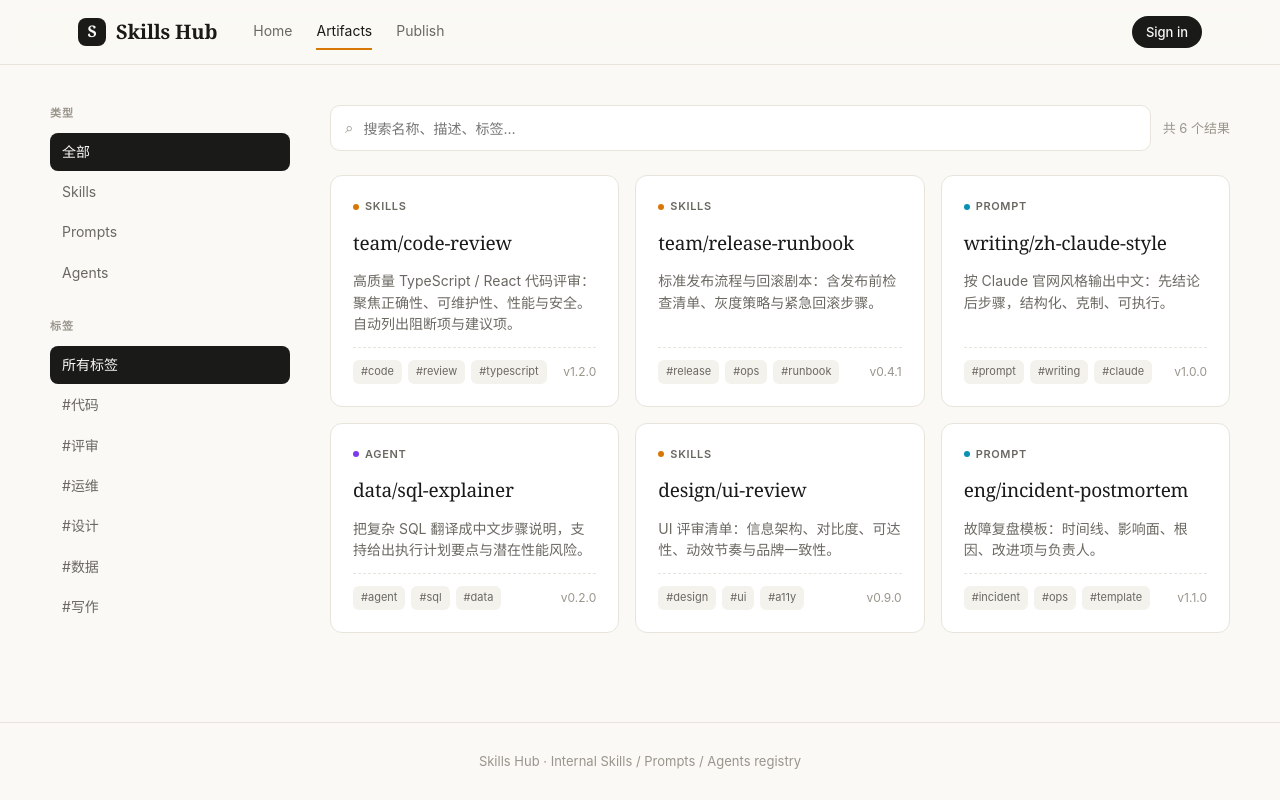
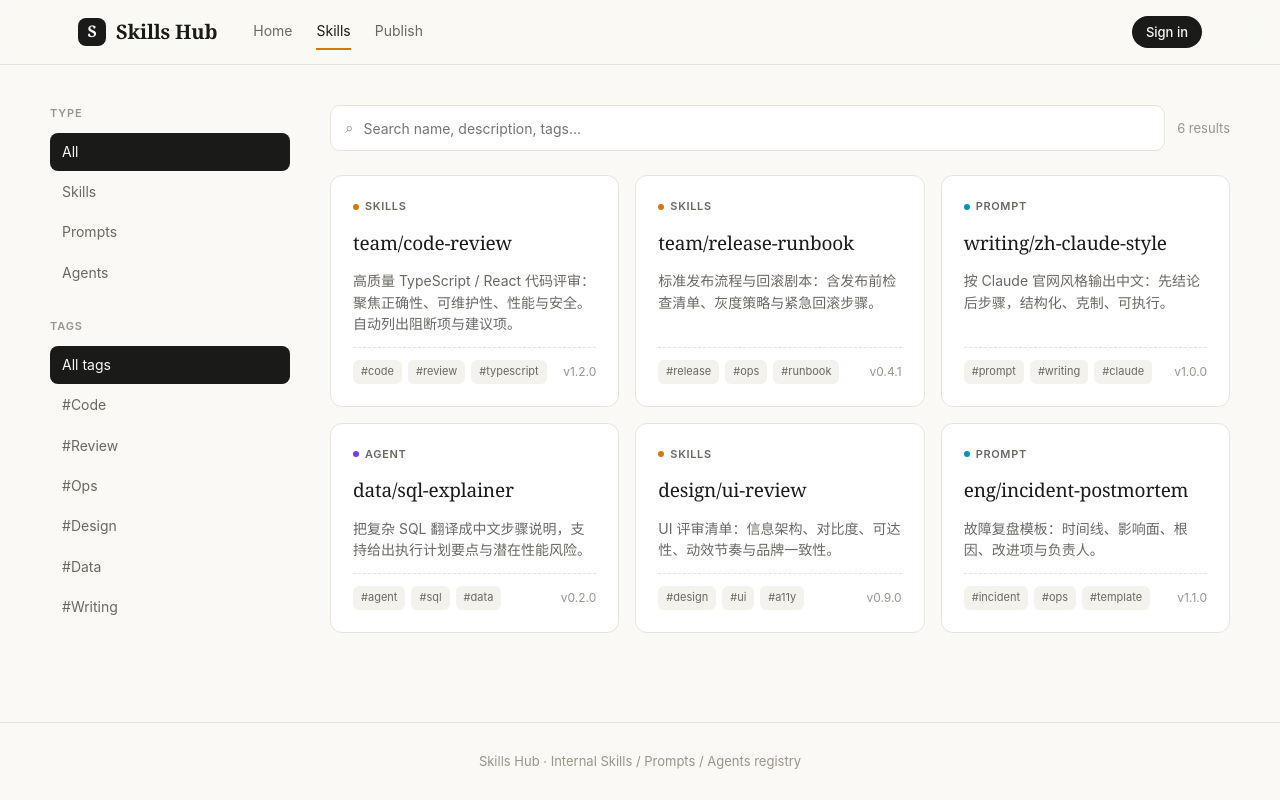
Before and after one commit to niuben/skills, a React (Vite) app in the folder apps/web/: page /explore in a window 1280 px wide. Built offline with nearby package versions, Linux system fonts and the light colour scheme; no server answers.

Commit message:
fix: add i18n on list pages

```diff
--- a/apps/web/src/locales/en.json
+++ b/apps/web/src/locales/en.json
@@ -1,11 +1,40 @@
 {
   "nav": {
     "home": "Home",
-    "artifacts": "Artifacts",
+    "artifacts": "Skills",
     "my": "My uploads",
     "publish": "Publish",
     "about": "About",
     "logout": "Logout"
+  },
+  "list": {
+    "section": {
+      "kind": "Type",
+      "tag": "Tags"
+    },
+    "kind": {
+      "all": "All",
+      "skills": "Skills",
+      "prompt": "Prompts",
+      "agent": "Agents"
+    },
+    "tag": {
+      "all": "All tags",
+      "code": "Code",
+      "review": "Review",
+      "ops": "Ops",
+      "design": "Design",
+      "data": "Data",
+      "writing": "Writing"
+    },
+    "search": {
+      "placeholder": "Search name, description, tags..."
+    },
+    "status": {
+      "loading": "Loading...",
+      "count": "{{total}} results",
+      "empty": "No matching results, try another keyword"
+    }
   },
   "hero": {
     "eyebrow": "Explore",
--- a/apps/web/src/locales/ja.json
+++ b/apps/web/src/locales/ja.json
@@ -1,11 +1,40 @@
 {
   "nav": {
     "home": "ホーム",
-    "artifacts": "アーティファクト",
+    "artifacts": "Skills",
     "my": "マイ公開",
     "publish": "公開",
     "about": "概要",
     "logout": "ログアウト"
+  },
+  "list": {
+    "section": {
+      "kind": "種類",
+      "tag": "タグ"
+    },
+    "kind": {
+      "all": "すべて",
+      "skills": "Skills",
+      "prompt": "Prompts",
+      "agent": "Agents"
+    },
+    "tag": {
+      "all": "すべてのタグ",
+      "code": "コード",
+      "review": "レビュー",
+      "ops": "運用",
+      "design": "デザイン",
+      "data": "データ",
+      "writing": "ライティング"
+    },
+    "search": {
+      "placeholder": "名前、説明、タグで検索..."
+    },
+    "status": {
+      "loading": "読み込み中...",
+      "count": "{{total}} 件の結果",
+      "empty": "一致する結果がありません。別のキーワードをお試しください"
+    }
   },
   "hero": {
     "eyebrow": "発見",
--- a/apps/web/src/locales/zh.json
+++ b/apps/web/src/locales/zh.json
@@ -1,11 +1,40 @@
 {
   "nav": {
     "home": "首页",
-    "artifacts": "资源",
+    "artifacts": "Skills",
     "my": "我的发布",
     "publish": "发布",
     "about": "关于",
     "logout": "退出登录"
+  },
+  "list": {
+    "section": {
+      "kind": "类型",
+      "tag": "标签"
+    },
+    "kind": {
+      "all": "全部",
+      "skills": "Skills",
+      "prompt": "Prompts",
+      "agent": "Agents"
+    },
+    "tag": {
+      "all": "所有标签",
+      "code": "代码",
+      "review": "评审",
+      "ops": "运维",
+      "design": "设计",
+      "data": "数据",
+      "writing": "写作"
+    },
+    "search": {
+      "placeholder": "搜索名称、描述、标签..."
+    },
+    "status": {
+      "loading": "加载中...",
+      "count": "共 {{total}} 个结果",
+      "empty": "没有匹配的结果，换个关键字试试"
+    }
   },
   "hero": {
     "eyebrow": "发现",
--- a/apps/web/src/pages/ListPage.tsx
+++ b/apps/web/src/pages/ListPage.tsx
@@ -1,26 +1,28 @@
 import { useEffect, useMemo, useState } from "react";
 import { useSearchParams } from "react-router-dom";
+import { useTranslation } from "react-i18next";
 import { searchArtifacts } from "../api";
 import type { ArtifactKind, ArtifactRecord } from "../types";
 import { ArtifactCard } from "../components/ArtifactCard";
 
-const KINDS: { key: ArtifactKind | "all"; label: string }[] = [
-  { key: "all", label: "全部" },
-  { key: "skills", label: "Skills" },
-  { key: "prompt", label: "Prompts" },
-  { key: "agent", label: "Agents" },
+const KINDS: { key: ArtifactKind | "all"; labelKey: string }[] = [
+  { key: "all", labelKey: "list.kind.all" },
+  { key: "skills", labelKey: "list.kind.skills" },
+  { key: "prompt", labelKey: "list.kind.prompt" },
+  { key: "agent", labelKey: "list.kind.agent" },
 ];
 
-const TAG_GROUPS: { key: string; label: string }[] = [
-  { key: "code", label: "代码" },
-  { key: "review", label: "评审" },
-  { key: "ops", label: "运维" },
-  { key: "design", label: "设计" },
-  { key: "data", label: "数据" },
-  { key: "writing", label: "写作" },
+const TAG_GROUPS: { key: string; labelKey: string }[] = [
+  { key: "code", labelKey: "list.tag.code" },
+  { key: "review", labelKey: "list.tag.review" },
+  { key: "ops", labelKey: "list.tag.ops" },
+  { key: "design", labelKey: "list.tag.design" },
+  { key: "data", labelKey: "list.tag.data" },
+  { key: "writing", labelKey: "list.tag.writing" },
 ];
 
 export function ListPage() {
+  const { t } = useTranslation();
   const [params, setParams] = useSearchParams();
   const initialKind = (params.get("kind") as ArtifactKind | null) ?? "all";
   const initialQ = params.get("q") ?? "";
@@ -58,32 +60,32 @@ export function ListPage() {
     <div className="container list-layout">
       <aside className="sidebar">
         <div className="sidebar-group">
-          <h4>类型</h4>
+          <h4>{t("list.section.kind")}</h4>
           {KINDS.map((k) => (
             <div
               key={k.key}
               className={"sidebar-item" + (kind === k.key ? " active" : "")}
               onClick={() => setKind(k.key)}
             >
-              <span>{k.label}</span>
+              <span>{t(k.labelKey)}</span>
             </div>
           ))}
         </div>
         <div className="sidebar-group">
-          <h4>标签</h4>
+          <h4>{t("list.section.tag")}</h4>
           <div
             className={"sidebar-item" + (tag === "" ? " active" : "")}
             onClick={() => setTag("")}
           >
-            <span>所有标签</span>
+            <span>{t("list.tag.all")}</span>
           </div>
-          {TAG_GROUPS.map((t) => (
+          {TAG_GROUPS.map((tagItem) => (
             <div
-              key={t.key}
-              className={"sidebar-item" + (tag === t.key ? " active" : "")}
-              onClick={() => setTag(t.key)}
+              key={tagItem.key}
+              className={"sidebar-item" + (tag === tagItem.key ? " active" : "")}
+              onClick={() => setTag(tagItem.key)}
             >
-              <span>#{t.label}</span>
+              <span>#{t(tagItem.labelKey)}</span>
             </div>
           ))}
         </div>
@@ -96,16 +98,16 @@ export function ListPage() {
             <input
               value={q}
               onChange={(e) => setQ(e.target.value)}
-              placeholder="搜索名称、描述、标签…"
+              placeholder={t("list.search.placeholder")}
             />
           </div>
           <span className="list-count">
-            {loading ? "加载中…" : `共 ${counts.total} 个结果`}
+            {loading ? t("list.status.loading") : t("list.status.count", { total: counts.total })}
           </span>
         </div>
 
         {items.length === 0 && !loading ? (
-          <div className="empty">没有匹配的结果，换个关键字试试</div>
+          <div className="empty">{t("list.status.empty")}</div>
         ) : (
           <div className="cards">
             {items.map((a) => (
```
